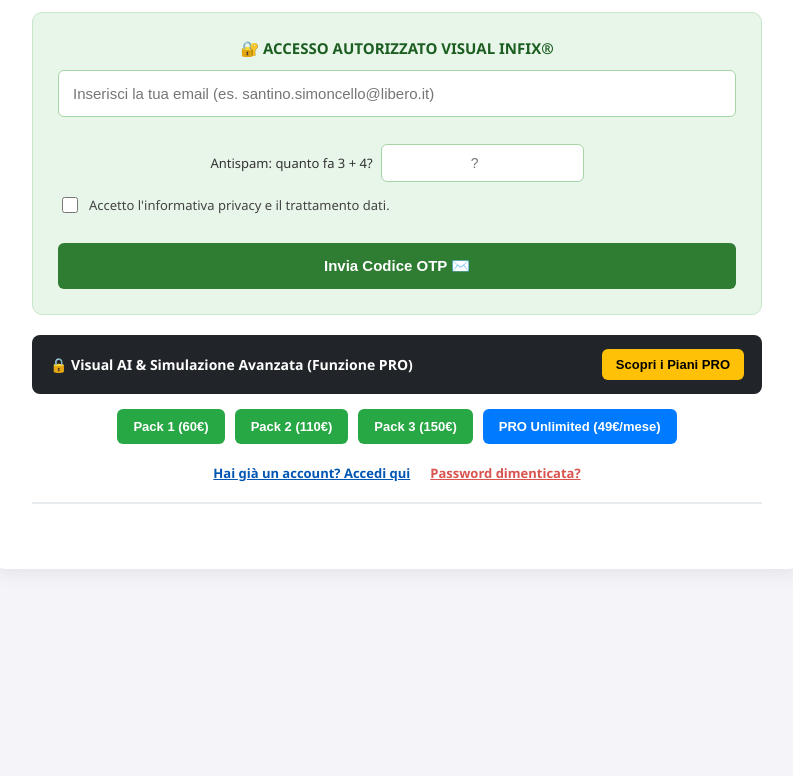
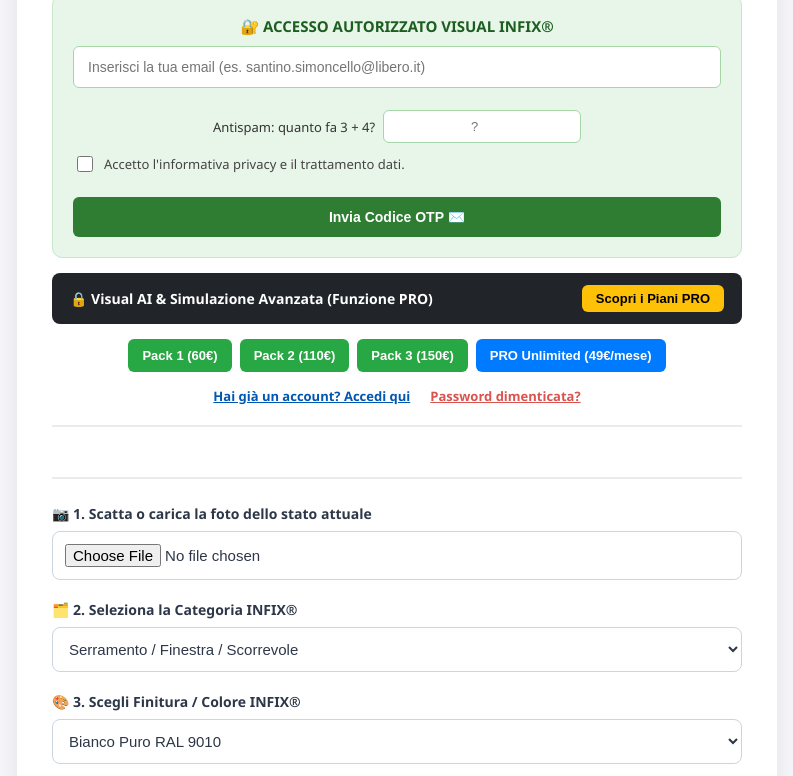
Before and after one commit to infixgit/visual-infix, a plain HTML site: page index.html in a window 1280 px wide. Shown: the part 264-1040 px from the top of the page, without its empty margins (243-1036 px from the left). Before the commit the page ends 883 px from the top, so only its background shows below. Drawn offline with Linux system fonts and the light colour scheme.

Commit message:
Refactor styles and update version in index.html
Updated styles and text in index.html to improve layout and design consistency.

```diff
--- a/index.html
+++ b/index.html
@@ -9,36 +9,34 @@
     <meta name="theme-color" content="#111111">
 
     <style>
-        body { font-family: 'Segoe UI', Tahoma, Geneva, Verdana, sans-serif; max-width: 850px; margin: 30px auto; padding: 20px; background: #f4f4f9; color: #333; box-sizing: border-box; }
-        .card { background: white; padding: 40px; border-radius: 14px; box-shadow: 0 4px 20px rgba(0,0,0,0.08); display: flex; flex-direction: column; width: 100%; box-sizing: border-box; }
+        body { font-family: 'Segoe UI', Tahoma, Geneva, Verdana, sans-serif; max-width: 800px; margin: 30px auto; padding: 20px; background: #f4f4f9; color: #333; box-sizing: border-box; }
+        .card { background: white; padding: 35px; border-radius: 12px; box-shadow: 0 4px 20px rgba(0,0,0,0.08); display: flex; flex-direction: column; width: 100%; box-sizing: border-box; }
 
         .header { text-align: center; margin-bottom: 25px; border-bottom: 2px solid #e9ecef; padding-bottom: 20px; }
-        .logo { max-width: 110px; height: auto; margin-bottom: 10px; border-radius: 8px; box-shadow: 0 2px 8px rgba(0,0,0,0.1); }
-        .header h2 { margin: 5px 0; font-size: 1.9rem; color: #111; }
-        .header p { color: #666; font-size: 1rem; margin: 5px 0 0 0; }
+        .logo { max-width: 100px; height: auto; margin-bottom: 10px; border-radius: 8px; box-shadow: 0 2px 8px rgba(0,0,0,0.1); }
+        .header h2 { margin: 5px 0; font-size: 1.8rem; color: #111; }
+        .header p { color: #666; font-size: 0.95rem; margin: 5px 0 0 0; }
 
-        #free-trial-box { background: #e8f5e9; border: 1px solid #c8e6c9; padding: 25px; border-radius: 10px; margin-top: 15px; font-size: 14px; color: #2e7d32; text-align: center; box-sizing: border-box; width: 100%; }
+        #free-trial-box { background: #e8f5e9; border: 1px solid #c8e6c9; padding: 20px; border-radius: 10px; margin-top: 15px; font-size: 14px; color: #2e7d32; text-align: center; box-sizing: border-box; width: 100%; }
+        #free-trial-box input[type="email"] { padding: 12px 14px; border: 1px solid #a5d6a7; border-radius: 6px; width: 100%; font-size: 14px; margin-bottom: 12px; box-sizing: border-box; background: #fff; }
+        #free-trial-box input[type="number"], #free-trial-box input[type="text"] { padding: 8px 10px; border: 1px solid #a5d6a7; border-radius: 6px; font-size: 13px; box-sizing: border-box; text-align: center; background: #fff; }
 
-        /* Input email a larghezza piena e senza alcun taglio */
-        #free-trial-box input[type="email"] { padding: 14px; border: 1px solid #a5d6a7; border-radius: 6px; width: 100%; font-size: 15px; margin-bottom: 15px; box-sizing: border-box; background: #fff; }
-        #free-trial-box input[type="number"], #free-trial-box input[type="text"] { padding: 10px; border: 1px solid #a5d6a7; border-radius: 6px; font-size: 14px; box-sizing: border-box; text-align: center; background: #fff; }
-
-        .btn-green { background: #2e7d32; color: white; border: none; padding: 14px 28px; border-radius: 6px; font-weight: bold; cursor: pointer; margin-top: 15px; font-size: 15px; width: 100%; transition: background 0.2s; box-sizing: border-box; }
+        .btn-green { background: #2e7d32; color: white; border: none; padding: 12px 24px; border-radius: 6px; font-weight: bold; cursor: pointer; margin-top: 12px; font-size: 14px; width: 100%; transition: background 0.2s; }
         .btn-green:hover { background: #1b5e20; }
 
-        #infix-user-status { background: #eef2f5; padding: 14px 20px; border-radius: 8px; margin-top: 15px; display: none; justify-content: space-between; align-items: center; font-size: 14px; font-weight: bold; color: #333; border: 1px solid #dcdfe6; box-sizing: border-box; width: 100%; }
+        #infix-user-status { background: #eef2f5; padding: 12px 20px; border-radius: 8px; margin-top: 15px; display: none; justify-content: space-between; align-items: center; font-size: 14px; font-weight: bold; color: #333; border: 1px solid #dcdfe6; box-sizing: border-box; width: 100%; }
 
-        .pro-banner { background: #212529; color: white; padding: 14px 18px; border-radius: 8px; margin-top: 20px; display: flex; justify-content: space-between; align-items: center; font-size: 14px; font-weight: 600; box-sizing: border-box; width: 100%; }
-        .pro-banner button { background: #ffc107; color: #000; border: none; padding: 8px 14px; border-radius: 6px; font-weight: bold; cursor: pointer; font-size: 13px; }
+        .pro-banner { background: #212529; color: white; padding: 12px 18px; border-radius: 8px; margin-top: 15px; display: flex; justify-content: space-between; align-items: center; font-size: 14px; font-weight: 600; box-sizing: border-box; width: 100%; }
+        .pro-banner button { background: #ffc107; color: #000; border: none; padding: 6px 14px; border-radius: 6px; font-weight: bold; cursor: pointer; font-size: 13px; }
         .pro-banner button:hover { background: #e0a800; }
 
-        .pack-buttons-container { display: flex; gap: 10px; justify-content: center; flex-wrap: wrap; margin-top: 15px; width: 100%; box-sizing: border-box; }
-        .pack-btn { background: #28a745; color: white; border: none; padding: 10px 16px; border-radius: 6px; font-size: 13px; font-weight: bold; cursor: pointer; transition: background 0.2s; }
+        .pack-buttons-container { display: flex; gap: 8px; justify-content: center; flex-wrap: wrap; margin-top: 15px; width: 100%; box-sizing: border-box; }
+        .pack-btn { background: #28a745; color: white; border: none; padding: 9px 14px; border-radius: 6px; font-size: 13px; font-weight: bold; cursor: pointer; transition: background 0.2s; }
         .pack-btn:hover { background: #218838; }
         .pack-btn.pro-unlimited { background: #007bff; }
         .pack-btn.pro-unlimited:hover { background: #0056b3; }
 
-        .auth-links { margin-top: 20px; display: flex; justify-content: center; gap: 20px; font-size: 13px; }
+        .auth-links { margin-top: 15px; display: flex; justify-content: center; gap: 20px; font-size: 13px; }
         .auth-links a { color: #0056b3; text-decoration: underline; font-weight: bold; }
 
         .form-section { margin-top: 25px; display: flex; flex-direction: column; gap: 20px; border-top: 2px solid #e9ecef; padding-top: 25px; box-sizing: border-box; width: 100%; }
@@ -61,14 +59,14 @@
     <div class="card">
         <div class="header">
             <img src="https://www.infix.it/it/wp-content/uploads/bussola-infix-marchio-figurativo-momento-di-intervenire.jpg" alt="Logo INFIX" class="logo">
-            <h2>Visual INFIX® (v2.6)</h2>
+            <h2>Visual INFIX® (v3.1)</h2>
             <p>Simulatore Grafico Professionale "Prima / Dopo" per Serramenti e Finiture</p>
 
             <!-- Box Accesso / Prova Gratuita -->
             <div id="free-trial-box">
-                <div style="font-weight: bold; margin-bottom: 12px; font-size: 15px; color: #1b5e20;">🔐 ACCESSO AUTORIZZATO VISUAL INFIX®</div>
+                <div style="font-weight: bold; margin-bottom: 10px; font-size: 15px; color: #1b5e20;">🔐 ACCESSO AUTORIZZATO VISUAL INFIX®</div>
 
-                <div id="step-email-container" style="display: flex; flex-direction: column; gap: 12px; align-items: center; width: 100%;">
+                <div id="step-email-container" style="display: flex; flex-direction: column; gap: 10px; align-items: center; width: 100%;">
                     <input type="email" id="trial-email-input" placeholder="Inserisci la tua email (es. santino.simoncello@libero.it)">
 
                     <div style="font-size: 13px; color: #333; display: flex; align-items: center; gap: 8px;">
@@ -84,16 +82,16 @@
                     <button id="send-otp-btn" class="btn-green" onclick="richiediCodiceOtp()">Invia Codice OTP ✉️</button>
                 </div>
 
-                <div id="step-otp-container" style="display: none; flex-direction: column; gap: 12px; align-items: center; margin-top: 10px; width: 100%;">
+                <div id="step-otp-container" style="display: none; flex-direction: column; gap: 10px; align-items: center; margin-top: 8px; width: 100%;">
                     <p style="font-size: 13px; color: #1b5e20; margin: 0; line-height: 1.5;">
                         Codice OTP spedito da <strong>infixserramenti@gmail.it</strong><br>
                         all'indirizzo del destinatario: <strong id="sent-email-label" style="color: #000;"></strong>
                     </p>
-                    <input type="text" id="otp-input" placeholder="Inserisci codice a 6 cifre..." style="letter-spacing: 3px; font-weight: bold; width: 100%; max-width: 280px; padding: 12px; box-sizing: border-box;">
+                    <input type="text" id="otp-input" placeholder="Codice a 6 cifre..." style="letter-spacing: 3px; font-weight: bold; width: 100%; max-width: 240px; padding: 10px; box-sizing: border-box;">
                     <button onclick="verificaCodiceOtpEAccedi()" class="btn-green">Verifica e Accedi 🚀</button>
                 </div>
 
-                <div id="trial-error-msg" style="color: #d9534f; font-size: 13px; margin-top: 10px; display: none; font-weight: bold;"></div>
+                <div id="trial-error-msg" style="color: #d9534f; font-size: 13px; margin-top: 8px; display: none; font-weight: bold;"></div>
             </div>
 
             <!-- Banner PRO -->
@@ -128,15 +126,15 @@
             </div>
         </div>
 
-        <!-- Form Simulatore Visivo INFIX® Completo di Categorie -->
-        <form id="visualForm" class="form-section" style="display: none;">
+        <!-- Form Simulatore Visivo INFIX® Completo di Categoria, Finiture e Caricamento Foto -->
+        <form id="visualForm" class="form-section">
             <div class="form-group">
-                <label for="photoInput">1. Scatta o carica la foto dello stato attuale</label>
+                <label for="photoInput">📷 1. Scatta o carica la foto dello stato attuale</label>
                 <input type="file" id="photoInput" accept="image/*" required>
             </div>
 
             <div class="form-group">
-                <label for="productSelect">2. Seleziona la Categoria INFIX®</label>
+                <label for="productSelect">🗂️ 2. Seleziona la Categoria INFIX®</label>
                 <select id="productSelect">
                     <optgroup label="Serramenti & Vetrate">
                         <option value="serramento">Serramento / Finestra / Scorrevole</option>
@@ -166,7 +164,7 @@
             </div>
 
             <div class="form-group">
-                <label for="finishSelect">3. Scegli Finitura / Colore INFIX®</label>
+                <label for="finishSelect">🎨 3. Scegli Finitura / Colore INFIX®</label>
                 <select id="finishSelect">
                     <option value="ral9010">Bianco Puro RAL 9010</option>
                     <option value="ral7016">Grigio Antracite RAL 7016</option>
```
